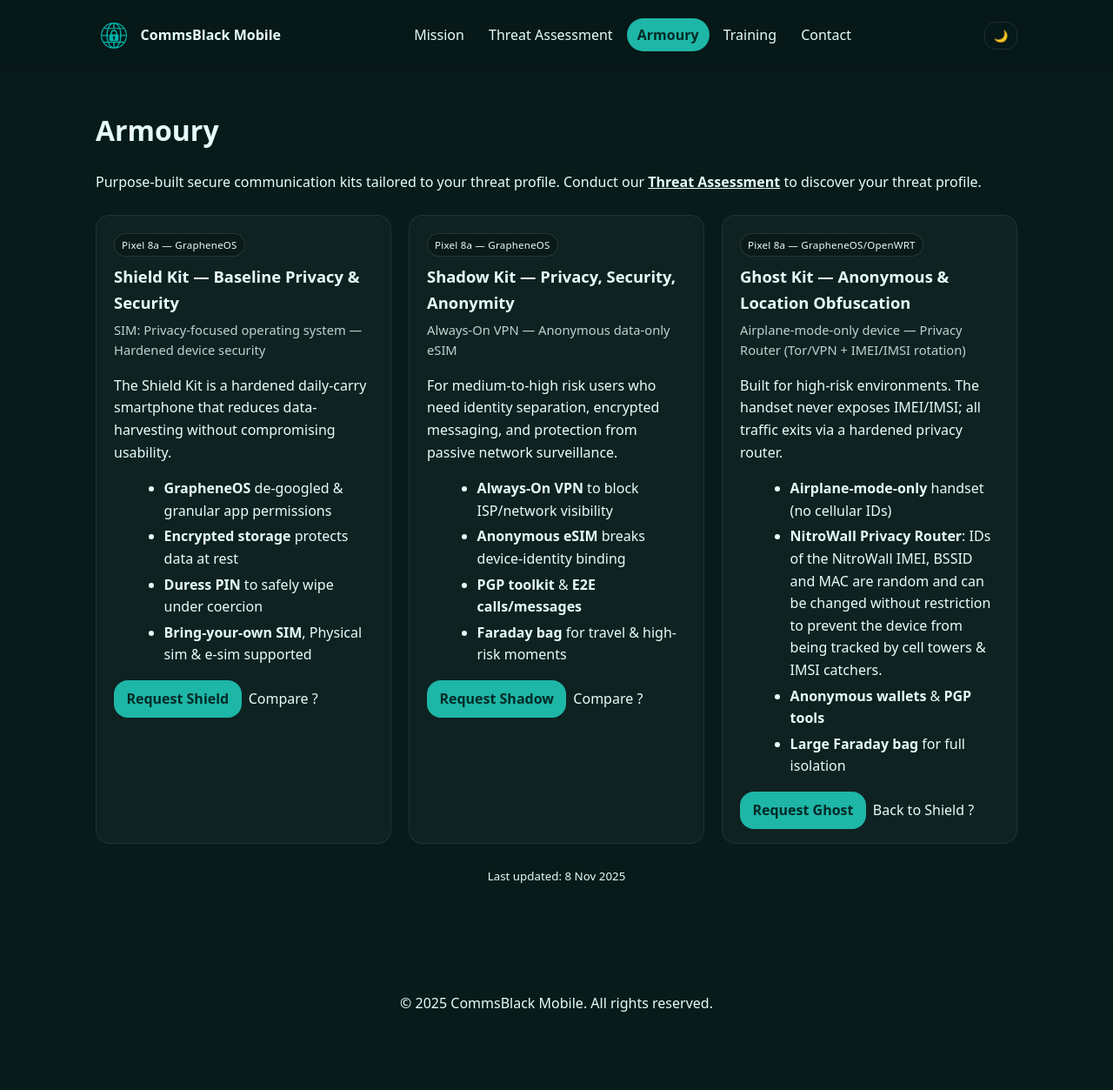
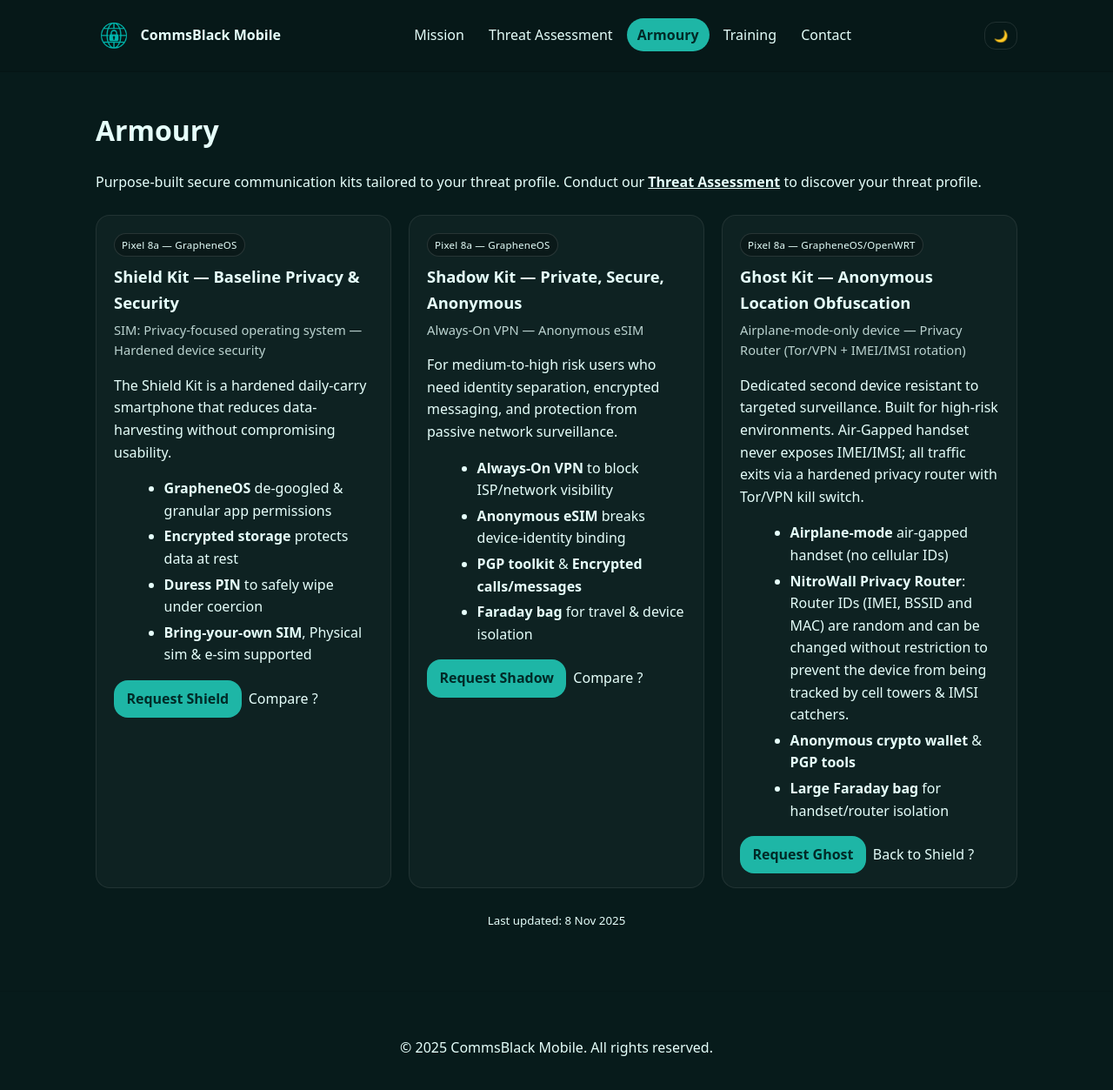
Before and after one commit to civpronto/comms-black-mobile, a Jekyll site: the page built from armoury.md, in a window 1280 px wide and 1269 px high. Shown: the top 1253 px of the window at 87% size. Built offline with Jekyll 4.4.1, drawn with Linux system fonts in a browser that asks for light colours; our own code applies the rules of GitHub Pages for plain Markdown files.

Commit message:
Update armoury content

```diff
--- a/armoury.md
+++ b/armoury.md
@@ -50,14 +50,14 @@
 
   <article class="tile" id="shadow">
     <span class="badge">Pixel 8a &mdash; GrapheneOS</span>
-    <h3>Shadow Kit &mdash; Privacy, Security, Anonymity</h3>
-    <div class="sub">Always-On VPN &mdash; Anonymous data-only eSIM</div>
+    <h3>Shadow Kit &mdash; Private, Secure, Anonymous</h3>
+    <div class="sub">Always-On VPN &mdash; Anonymous eSIM</div>
     <p>For medium-to-high risk users who need identity separation, encrypted messaging, and protection from passive network surveillance.</p>
     <ul>
       <li><strong>Always-On VPN</strong> to block ISP/network visibility</li>
       <li><strong>Anonymous eSIM</strong> breaks device-identity binding</li>
-      <li><strong>PGP toolkit</strong> &amp; <strong>E2E calls/messages</strong></li>
-      <li><strong>Faraday bag</strong> for travel &amp; high-risk moments</li>
+      <li><strong>PGP toolkit</strong> &amp; <strong>Encrypted calls/messages</strong></li>
+      <li><strong>Faraday bag</strong> for travel &amp; device isolation</li>
     </ul>
     <div class="cta">
       <a class="btn" href="/contact.html">Request Shadow</a>
@@ -67,14 +67,14 @@
 
   <article class="tile" id="ghost">
     <span class="badge">Pixel 8a &mdash; GrapheneOS/OpenWRT</span>
-    <h3>Ghost Kit &mdash; Anonymous &amp; Location Obfuscation</h3>
+    <h3>Ghost Kit &mdash; Anonymous Location Obfuscation</h3>
     <div class="sub">Airplane-mode-only device &mdash; Privacy Router (Tor/VPN + IMEI/IMSI rotation)</div>
-    <p>Built for high-risk environments. The handset never exposes IMEI/IMSI; all traffic exits via a hardened privacy router.</p>
+    <p>Dedicated second device resistant to targeted surveillance. Built for high-risk environments. Air-Gapped handset never exposes IMEI/IMSI; all traffic exits via a hardened privacy router with Tor/VPN kill switch.</p>
     <ul>
-      <li><strong>Airplane-mode-only</strong> handset (no cellular IDs)</li>
-      <li><strong>NitroWall Privacy Router</strong>: IDs of the NitroWall IMEI, BSSID and MAC are random and can be changed without restriction to prevent the device from being tracked by cell towers & IMSI catchers.</li>
-      <li><strong>Anonymous wallets</strong> &amp; <strong>PGP tools</strong></li>
-      <li><strong>Large Faraday bag</strong> for full isolation</li>
+      <li><strong>Airplane-mode</strong> air-gapped handset (no cellular IDs)</li>
+      <li><strong>NitroWall Privacy Router</strong>: Router IDs (IMEI, BSSID and MAC) are random and can be changed without restriction to prevent the device from being tracked by cell towers & IMSI catchers.</li>
+      <li><strong>Anonymous crypto wallet</strong> &amp; <strong>PGP tools</strong></li>
+      <li><strong>Large Faraday bag</strong> for handset/router isolation</li>
     </ul>
     <div class="cta">
       <a class="btn" href="/contact.html">Request Ghost</a>
```
